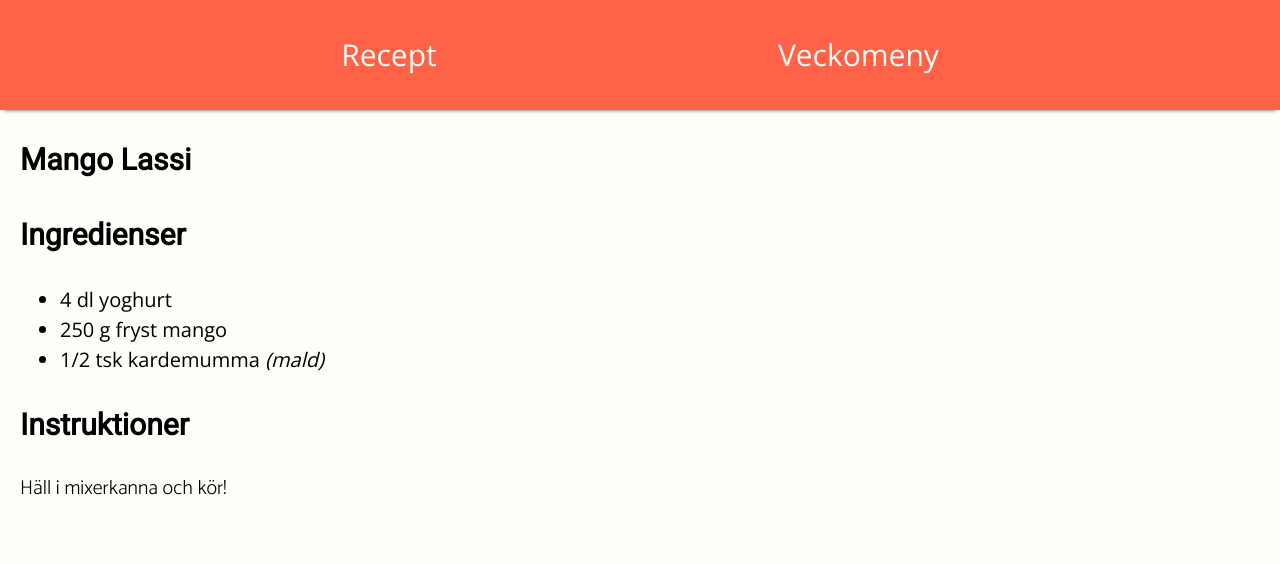
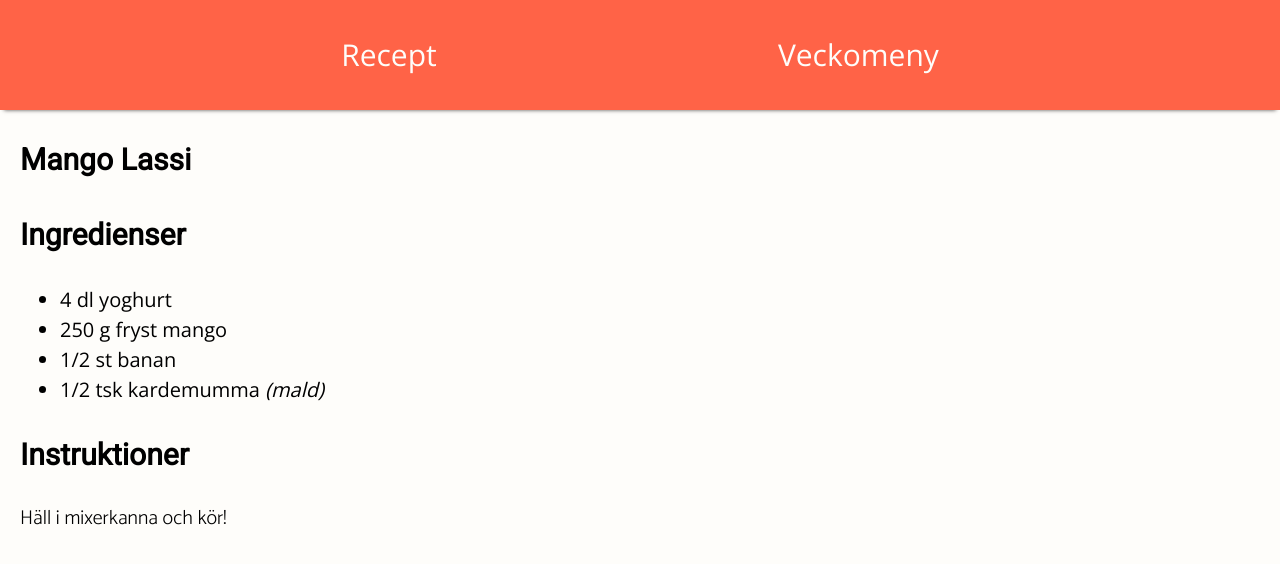
Before and after one commit to w1nston/amsenwallander.se, a Next.js app: page /recipes/mango-lassi in a window 1280 px wide. Shown: the top 564 px of the page. Built offline with nearby package versions, Linux system fonts and the light colour scheme.

Commit message:
Fix #9 - Add missing banana! (#11)

```diff
--- a/pages/recipes/mango-lassi.mdx
+++ b/pages/recipes/mango-lassi.mdx
@@ -4,6 +4,7 @@
 
 - 4 dl yoghurt
 - 250 g fryst mango
+- 1/2 st banan
 - 1/2 tsk kardemumma _(mald)_
 
 ## Instruktioner
```
